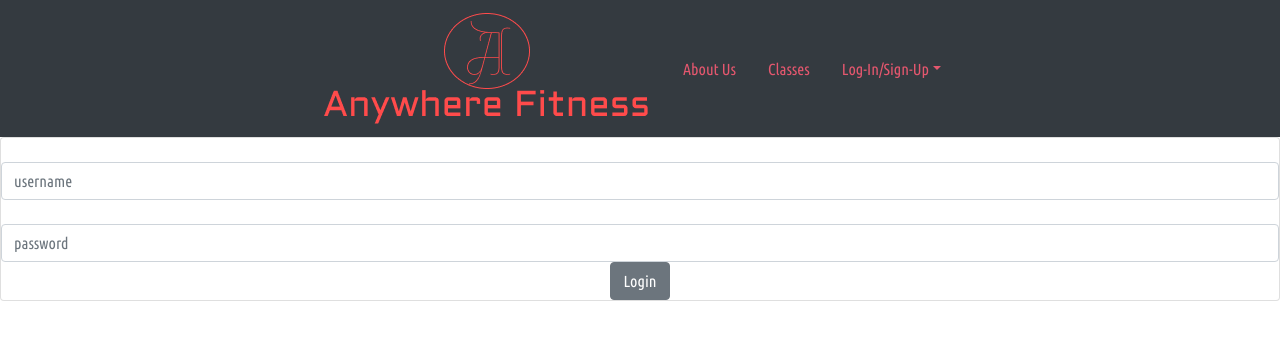
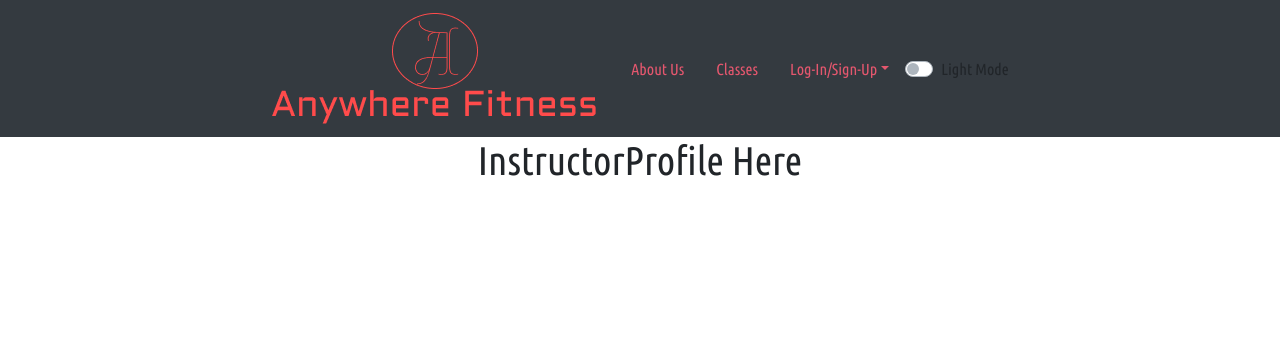
Before and after one commit to Build-week-Anywhere-Fitness-II/Front-End, a React (Create React App) app in the folder anywherefit/: page /user/1 in a window 1280 px wide. Before the commit this address led to /login. Shown: the top 340 px of the page. Built offline with nearby package versions, Linux system fonts and the light colour scheme; sample sign-in values are in the browser's storage.

Commit message:
added custom hooks and toggle for Dark Mode, styling has not been worked on

```diff
--- a/anywherefit/src/components/login.js
+++ b/anywherefit/src/components/login.js
@@ -17,19 +17,19 @@ const Login = () => {
         })
     }
 const history = useHistory();
-    const submit =(e) => {
+    const submit = async (e) => {
 e.preventDefault();
 axios
 .post('http://localhost:3300/api/users/login', login)
 .then(res => {
 console.log(res.data);
-window.localStorage.setItem('token', res.data.token)
-window.localStorage.setItem('role', res.data.role)
-window.localStorage.setItem('user', res.data.id)
-
+window.sessionStorage.setItem('token', res.data.token)
+window.sessionStorage.setItem('role', res.data.role)
+window.sessionStorage.setItem('user', res.data.id)
+history.push(`/user/${res.data.id}`)
 })
 .catch((err) => console.log(err));
-history.push(`/user/${window.localStorage.getItem('user')}`)
+
     }
 
 
--- a/anywherefit/src/components/navbar.js
+++ b/anywherefit/src/components/navbar.js
@@ -9,14 +9,29 @@ import {
     DropdownToggle,
     DropdownMenu,
     DropdownItem,
+    CustomInput,
+    Label,
     } from 'reactstrap';
+    import useDarkMode from '../utils/custom hooks/useDarkMode';
 
 const NavBar = () => {
     const [isOpen,setIsOpen] = useState(false);
 
+    //State for Dark Mode
+    const [darkMode, setDarkMode] = useDarkMode(true);
+
     const toggle = ()=>setIsOpen(!isOpen);
+
+    //toggle Function for Dark Mode
+    const changeMode = () => {
+    setDarkMode(!darkMode);
+    console.log(darkMode);
+    }
+
+
     return (
         <div>
+
            <Navbar color="dark" light expand="md" className="flex-d justify-content-center">
                <NavbarBrand className="flex-d justify-content-center"href="/" style={{color:'white',fontWeight:'bold'}}>
                    <img src={Logo}></img>
@@ -46,6 +61,12 @@ const NavBar = () => {
                     </DropdownItem>
                 </DropdownMenu>
                 </UncontrolledDropdown>
+                <div>
+                <CustomInput type='switch' checked={darkMode}
+                onClick={changeMode}
+                id="toggleDarkMode"
+                label={darkMode ? "Dark Mode" : "Light Mode"}/>
+                </div>
             </Navbar>
 
         </div>
--- a/anywherefit/src/components/userProfile.js
+++ b/anywherefit/src/components/userProfile.js
@@ -1,10 +1,12 @@
 import React from 'react';
 import ClientProfile from './clientProfile';
 import InstructorProfile from './instructorProfile';
+import {Auth} from '../utils/axiosAuth'
 
 const UserProfile =() => {
-    const role = window.localStorage.getItem('role')
-    console.log(role);
+    const role = window.sessionStorage.getItem('role')
+
+
 return (
 <div>
     {role === 'Client' ? <ClientProfile/> : <InstructorProfile/>}
--- a/anywherefit/src/utils/PrivateRoute.js
+++ b/anywherefit/src/utils/PrivateRoute.js
@@ -2,7 +2,7 @@ import React from "react";
 import { Route, Redirect } from "react-router-dom";
 
 const PrivateRoute = ({ component: Component, ...rest }) => {
-  const token = window.localStorage.getItem("token");
+  const token = window.sessionStorage.getItem("token");
   return (
     <Route
       {...rest}
--- /dev/null
+++ b/anywherefit/src/utils/axiosAuth.js
@@ -0,0 +1,12 @@
+import axios from "axios";
+
+export const Auth = () => {
+  const token = window.sessionStorage.getItem("token");
+
+  return axios.create({
+    headers: {
+      authorization: token,
+    },
+    baseURL: "http://localhost:3300/",
+  });
+};
--- /dev/null
+++ b/anywherefit/src/utils/custom hooks/useDarkMode.js
@@ -0,0 +1,15 @@
+import React from "react";
+import useSessionStorage from './useSessionStorage';
+
+const useDarkMode = () => {
+  const [someValue, setSomeValue] = useSessionStorage(false);
+  React.useEffect(() => {
+    someValue === true
+      ? document.body.classList.add("dark-mode")
+      : document.body.classList.remove("dark-mode");
+  }, [someValue]);
+
+  return [someValue, setSomeValue];
+};
+
+export default useDarkMode;
--- /dev/null
+++ b/anywherefit/src/utils/custom hooks/useSessionStorage.js
@@ -0,0 +1,15 @@
+import React from "react";
+
+const useSessionStorage = (key, initalValue) => {
+  const [storedValue, setStoredValue] = React.useState(() => {
+    const item = window.sessionStorage.getItem(key);
+    return item ? JSON.parse(item) : initalValue;
+  });
+  const setValue = (value) => {
+    setStoredValue(value);
+    window.sessionStorage.setItem(key, JSON.stringify(value));
+  };
+  return [storedValue, setValue];
+};
+
+export default useSessionStorage;
```
